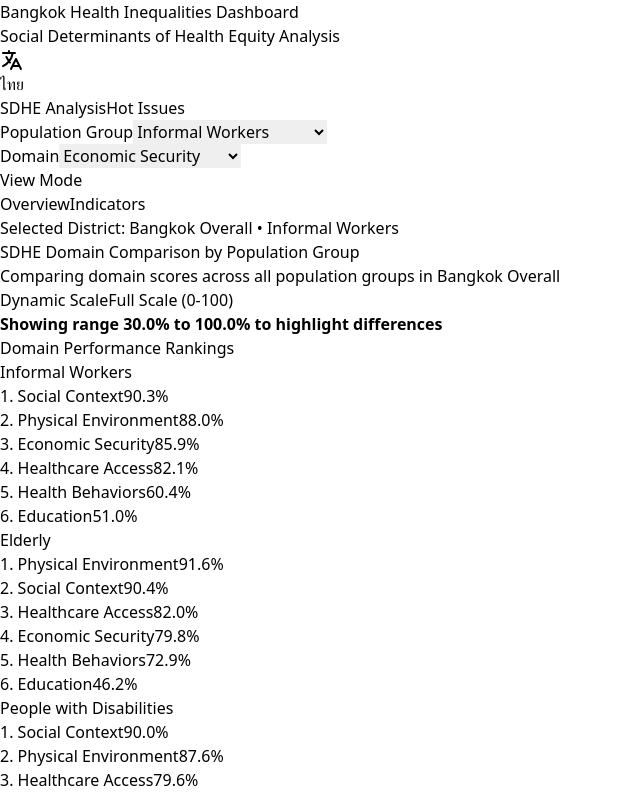
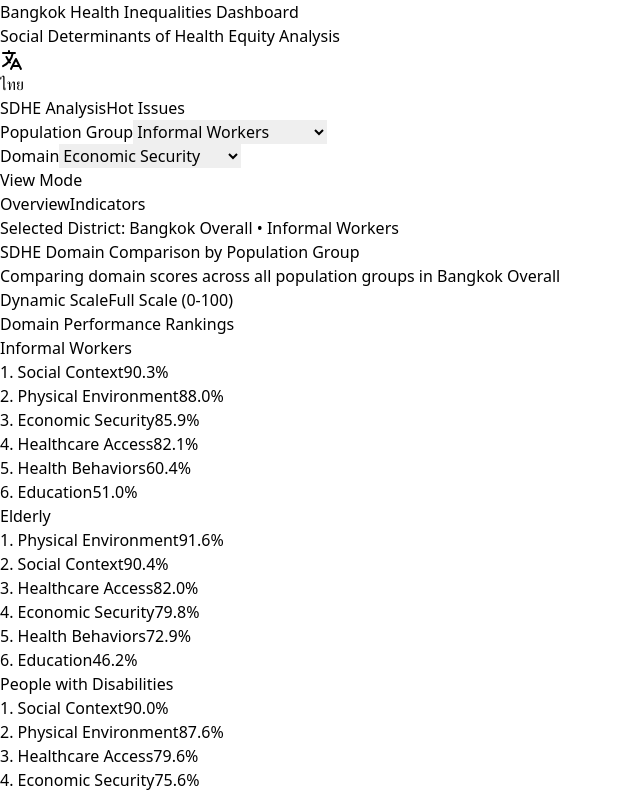
Before and after one commit to maxtwis/bangkok-health-dashboard, a React (Vite) app: page / in a window 1280 px wide. Shown: the top 796 px of the page, without its empty margins (0-640 px from the left). Built offline with nearby package versions, Linux system fonts and the light colour scheme.

Commit message:
Update PopulationGroupSpiderChart.jsx

```diff
--- a/src/components/Dashboard/PopulationGroupSpiderChart.jsx
+++ b/src/components/Dashboard/PopulationGroupSpiderChart.jsx
@@ -56,7 +56,6 @@ const PopulationGroupSpiderChart = ({ getIndicatorData, selectedDistrict }) => {
         dataPoint[group.value] = scoreValue;
 
       } catch (error) {
-        console.warn(`Error getting data for ${domain}, ${group.value}:`, error);
         dataPoint[group.value] = 0;
       }
     });
@@ -187,15 +186,6 @@ const PopulationGroupSpiderChart = ({ getIndicatorData, selectedDistrict }) => {
             </button>
           </div>
         </div>
-
-        {/* Scale information */}
-        {scaleMode === 'dynamic' && allValues.length > 0 && (
-          <div className="bg-blue-50 p-2 rounded text-xs text-blue-700">
-            <strong>
-              {t('ui.dynamicScaleNote')} {scaleMin.toFixed(1)}% {t('ui.to')} {scaleMax.toFixed(1)}% {t('ui.toHighlightDifferences')}
-            </strong>
-          </div>
-        )}
       </div>
 
       {/* Check if we have valid data */}
```
